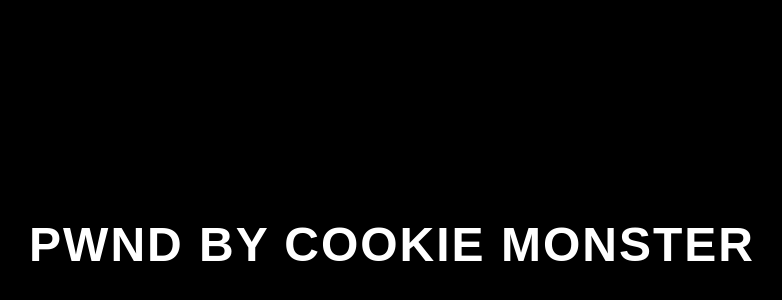
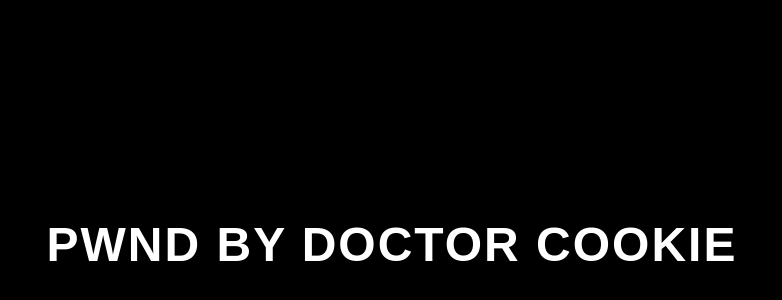
Before and after one commit to deafbi/demonforum, a plain HTML site: page index.html in a window 1280 px wide. Shown: the part 156-456 px from the top of the page, without its empty margins (248-1030 px from the left). Drawn offline with Linux system fonts and the light colour scheme.

Commit message:
Update index.html

```diff
--- a/index.html
+++ b/index.html
@@ -3,7 +3,7 @@
 <head>
     <meta charset="UTF-8">
     <meta name="viewport" content="width=device-width, initial-scale=1.0">
-    <title>PWND BY COOKIE MONSTER</title>
+    <title>PWND BY DOCTOR COOKIE</title>
     <style>
         body {
             background-color: black;
@@ -32,6 +32,6 @@
     </style>
 </head>
 <body>
-    <h1>PWND BY COOKIE MONSTER</h1>
+    <h1>PWND BY DOCTOR COOKIE</h1>
 </body>
 </html>
```
